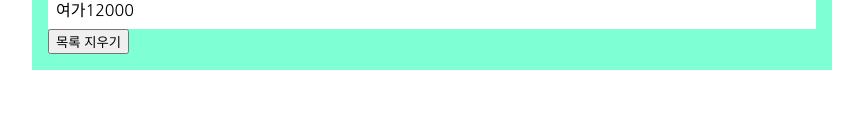
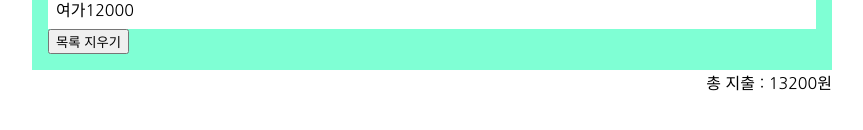
Before and after one commit to SJ70/Budget_Calculator, a React (Create React App) app: page / in a window 1280 px wide. Shown: the part 226-356 px from the top of the page, without its empty margins (208-1071 px from the left). Built offline with nearby package versions, Linux system fonts and the light colour scheme.

Commit message:
feat: 총 지출 표기 구현
- 객체 배열을 App.tsx로 이동

```diff
--- a/src/App.tsx
+++ b/src/App.tsx
@@ -2,18 +2,19 @@ import React from 'react';
 import './App.css';
 import Title from './components/Title';
 import BudgetsContainerEl from './components/BudgetsContainerEl';
+import EntireAmountsEl from './components/EntireAmountsEl';
+import { Budget } from './class/Budget';
+
+const budgets: Budget[] = [];
+budgets.push(new Budget('식비', 1200));
+budgets.push(new Budget('여가', 12000));
 
 function App() {
   return (
     <div className="App">
-
       <Title/>
-
-      <BudgetsContainerEl/>
-
-      <footer>
-      </footer>
-
+      <BudgetsContainerEl budgets={budgets}/>
+      <EntireAmountsEl budgets={budgets}/>
     </div>
   );
 }
--- a/src/components/BudgetsContainerEl.tsx
+++ b/src/components/BudgetsContainerEl.tsx
@@ -4,11 +4,11 @@ import BudgetsListEl from './BudgetsListEl';
 import './BudgetsContainerEl.css';
 import { Budget } from '../class/Budget';
 
-const budgets: Budget[] = [];
-budgets.push(new Budget('식비', 1200));
-budgets.push(new Budget('여가', 12000));
+type Budgets = {
+    budgets: Budget[]
+}
 
-const BudgetsContainerEl: React.FC = () => {
+const BudgetsContainerEl: React.FC<Budgets> = ({budgets}) => {
     return (
         <div className='budgets-container'>
             <InputsEl></InputsEl>
--- /dev/null
+++ b/src/components/EntireAmountsEl.css
@@ -0,0 +1,6 @@
+.entire-amounts {
+    width: 100%;
+    max-width: var(--max-width);
+
+    text-align: end;
+}
--- /dev/null
+++ b/src/components/EntireAmountsEl.tsx
@@ -0,0 +1,20 @@
+import React from 'react'
+import { Budget } from '../class/Budget'
+import './EntireAmountsEl.css'
+
+type Budgets = {
+    budgets: Budget[]
+}
+
+const EntireAmountsEl: React.FC<Budgets> = ({budgets}) => {
+    const entireAmount = budgets.map(budget => budget.cost).reduce((a, b) => a + b, 0);
+    return (
+        <div className='entire-amounts'>
+            <span>
+                총 지출 : {entireAmount}원
+            </span>
+        </div>
+    )
+}
+
+export default EntireAmountsEl;
```
